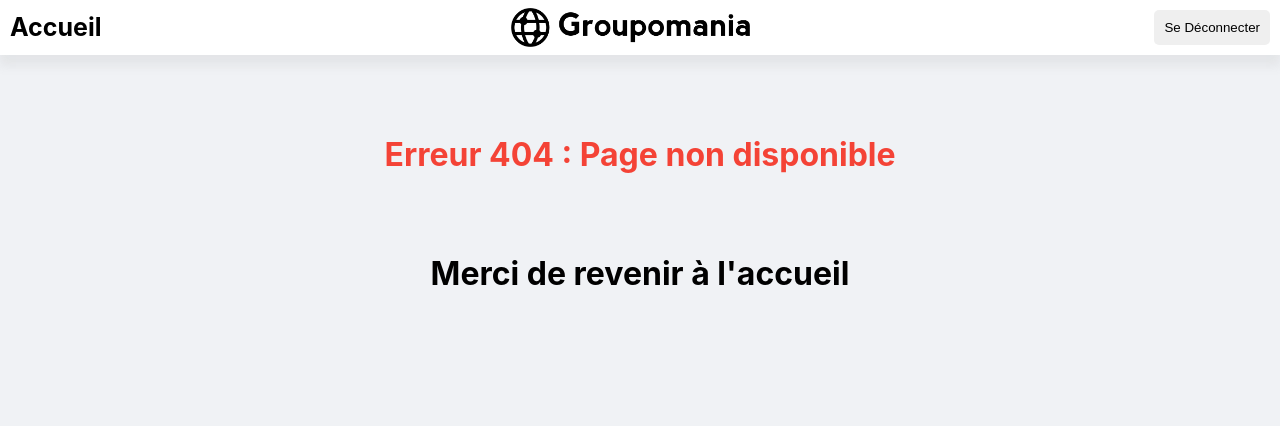
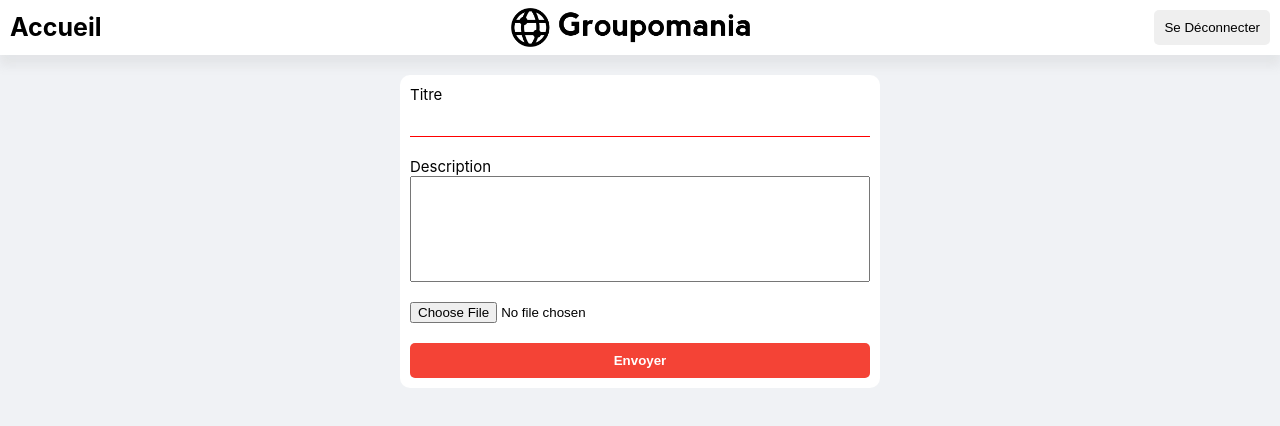
Before and after one commit to jordanricaut/JordanRicaut_7_18112021, a React (Create React App) app in the folder frontend/: page /nouveau-post in a window 1280 px wide. Before the commit this address had no page. Shown: the top 426 px of the page. Built offline with nearby package versions, Linux system fonts and the light colour scheme.

Commit message:
Mise en place des pages d'ajouts et de modification d'un post

```diff
--- a/frontend/src/App.js
+++ b/frontend/src/App.js
@@ -7,6 +7,7 @@ import AccueilPage from './pages/accueil/accueilPage'
 import ErreurPage from './pages/erreur/Erreur'
 import PostPage from './pages/post/postPage'
 import ModifProfilPage from './pages/modif-profil/modifProfilPage'
+import NouveauPostPage from './pages/nouveau-post/NouveauPostPage'
 
 function App() {
 
@@ -18,7 +19,9 @@ function App() {
           <Route path="/inscription" element={<InscriptionPage />} />
           <Route path="/accueil" element={<AccueilPage />} />
           <Route path="/post/:id" element={<PostPage />} />
-          <Route path="modification-profil" element={<ModifProfilPage />} />
+          <Route path="/modification-profil" element={<ModifProfilPage />} />
+          <Route path="/nouveau-post" element={<NouveauPostPage />} />
+          <Route path="/modifier-post/:id" element={<NouveauPostPage />} />
           <Route path="*" element={<ErreurPage />} />
         </Routes>
       </Router>
--- a/frontend/src/components/Formulaire/Bouton/Bouton.js
+++ b/frontend/src/components/Formulaire/Bouton/Bouton.js
@@ -48,6 +48,12 @@ function Bouton({css, boutonId, boutonTexte, data}) {
       console.log(data)
       navigate('/accueil')
     }
+    if (boutonId === 'envoyer-post') {
+      e.preventDefault();
+      console.log(data)
+      navigate('/accueil')
+    }
+
   }
 
 
--- /dev/null
+++ b/frontend/src/components/Formulaire/InputFile/InputFile.js
@@ -0,0 +1,14 @@
+import React from 'react'
+
+
+
+function InputFile() {
+
+
+
+
+  return (
+    <input type="file" id="image" name="image" accept="image/png, image/jpeg" />
+  )
+}
+export default InputFile
--- /dev/null
+++ b/frontend/src/components/Formulaire/TextArea/TextArea.js
@@ -0,0 +1,23 @@
+
+import React from 'react';
+
+import './textarea.css'
+
+function TextArea({data, setData, id, name, label, prevState }) {
+
+  const handleChange = (e) => {
+    setData(prevState => {
+      return { ...prevState, [id]: e.target.value }
+    });
+  }
+
+  return (
+    <div className="form_text">
+      <label htmlFor={id}>{label}</label>
+      <textarea id={id} name={name} value={data.id} onChange={handleChange}/>
+    </div>
+  );
+
+}
+
+export default TextArea
--- /dev/null
+++ b/frontend/src/components/Formulaire/TextArea/textarea.css
@@ -0,0 +1,8 @@
+textarea {
+  resize: none;
+  min-height: 100px;
+}
+label {
+  margin-right: 20px;
+  font-size: 15px;
+}
--- a/frontend/src/pages/erreur/Erreur.js
+++ b/frontend/src/pages/erreur/Erreur.js
@@ -1,8 +1,4 @@
 import React, { useEffect }from 'react'
-import { Link } from 'react-router-dom'
-
-import Logo from "../../assets/img/icon-above-font.svg"
-import Bouton from '../../components/Formulaire/Bouton/Bouton'
 
 import Header from '../../components/Header/Header'
 
--- /dev/null
+++ b/frontend/src/pages/nouveau-post/NouveauPostPage.js
@@ -0,0 +1,34 @@
+import React, { useState } from 'react';
+
+import Header from '../../components/Header/Header'
+
+import './nouveaupost.css'
+
+import Text from '../../components/Formulaire/Text/Text'
+import TextArea from '../../components/Formulaire/TextArea/TextArea'
+import Bouton from '../../components/Formulaire/Bouton/Bouton'
+import InputFile from '../../components/Formulaire/InputFile/InputFile'
+
+function NouveauPostPage() {
+
+
+  const [data, setData] = useState({
+    titre: '',
+    description:'',
+  })
+
+
+  return(
+    <div>
+      <Header />
+      <div class="form_nouveaupost">
+      <Text data={data} setData={setData} id="titre" name="Titre" label="Titre" />
+      <TextArea data={data} setData={setData} id="description" name="Description" label="Description" />
+      <InputFile />
+      <Bouton data={data} boutonTexte="Envoyer" boutonId="envoyer-post" css="btn_rouge"/>
+      </div>
+    </div>
+  )
+}
+
+export default NouveauPostPage
--- /dev/null
+++ b/frontend/src/pages/nouveau-post/nouveaupost.css
@@ -0,0 +1,9 @@
+.form_nouveaupost {
+  margin: 20px 400px;
+  background-color: white;
+  padding: 10px;
+  border-radius: 10px;
+  display: flex;
+  flex-direction: column;
+  grid-gap: 20px;
+}
```
